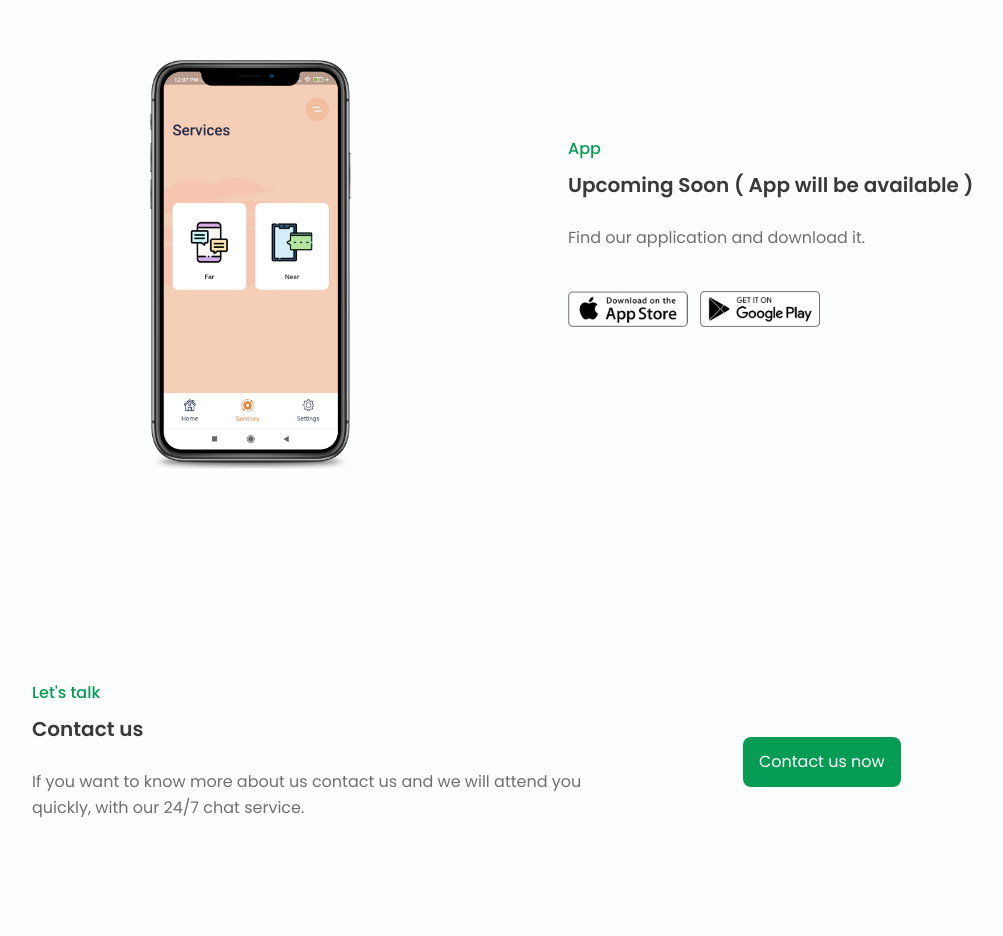
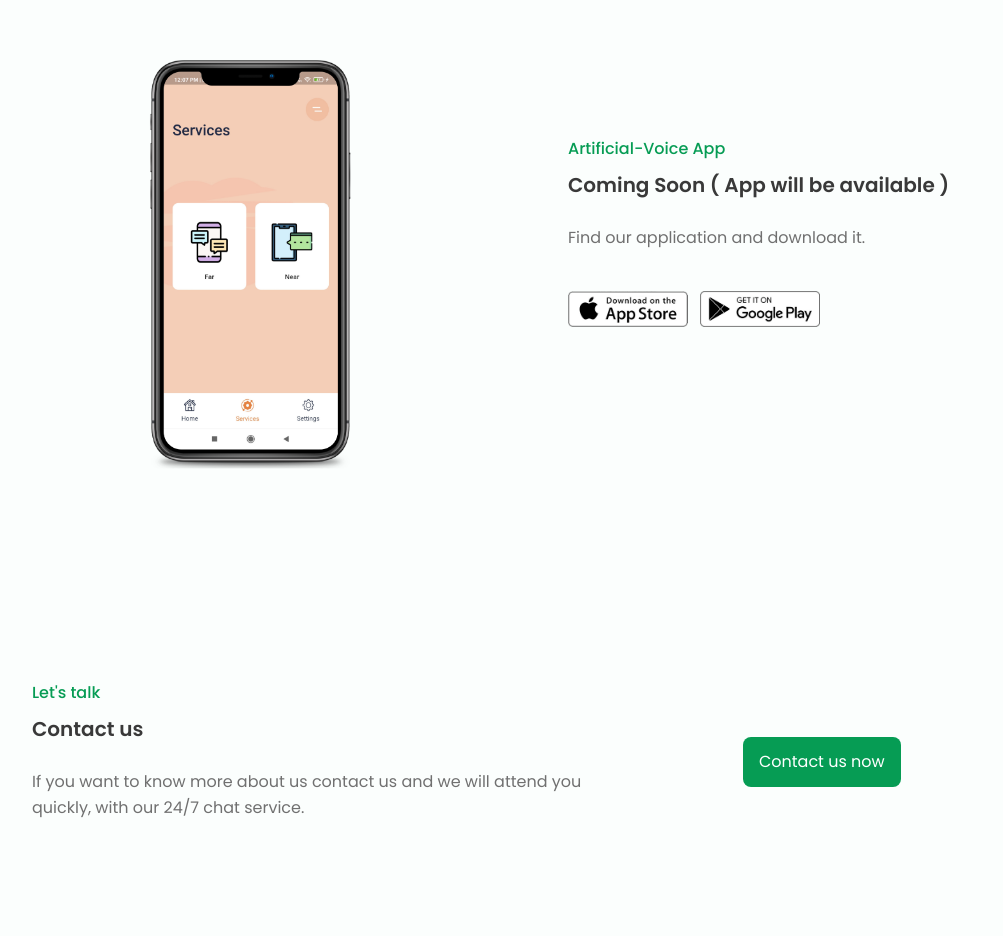
Before and after one commit to mahesh006/product-page, a plain HTML site: page index.html in a window 1280 px wide. Shown: the part 2580-3516 px from the top of the page, without its empty margins (128-1131 px from the left). Drawn offline with nearby package versions, Linux system fonts and the light colour scheme.

Commit message:
Update index.html

```diff
--- a/index.html
+++ b/index.html
@@ -97,8 +97,8 @@
             <section class="app section bd-container">
                 <div class="app__container bd-grid">
                     <div class="app__data">
-                        <span class="section-subtitle app__initial">App</span>
-                        <h2 class="section-title app__initial">Upcoming Soon ( App will be available )</h2>
+                        <span class="section-subtitle app__initial">Artificial-Voice App</span>
+                        <h2 class="section-title app__initial">Coming Soon ( App will be available )</h2>
                         <p class="app__description">Find our application and download it.</p>
                         <div class="app__stores">
                             <a href="#"><img src="assets/img/app1.png" alt="" class="app__store"></a>
```
